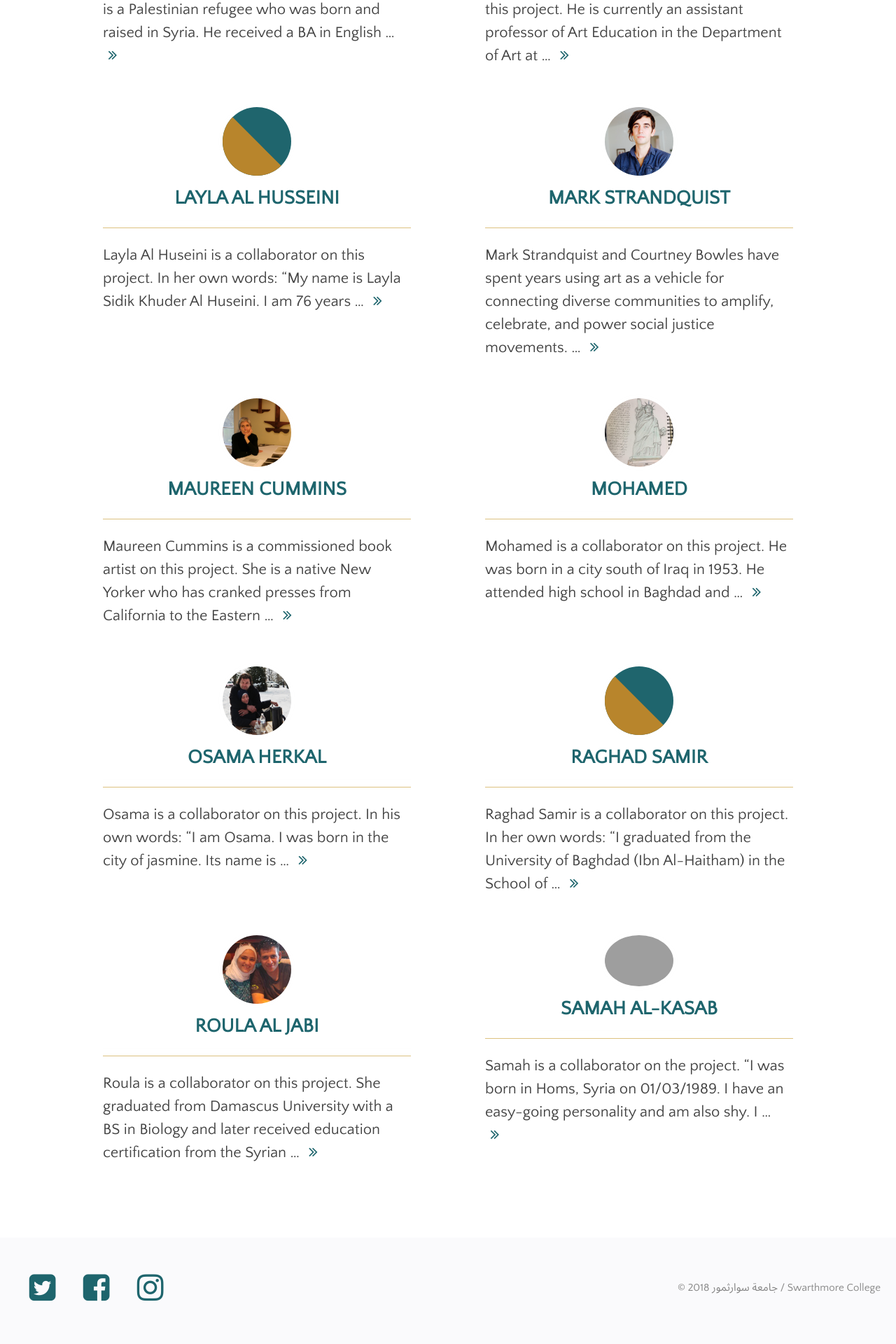
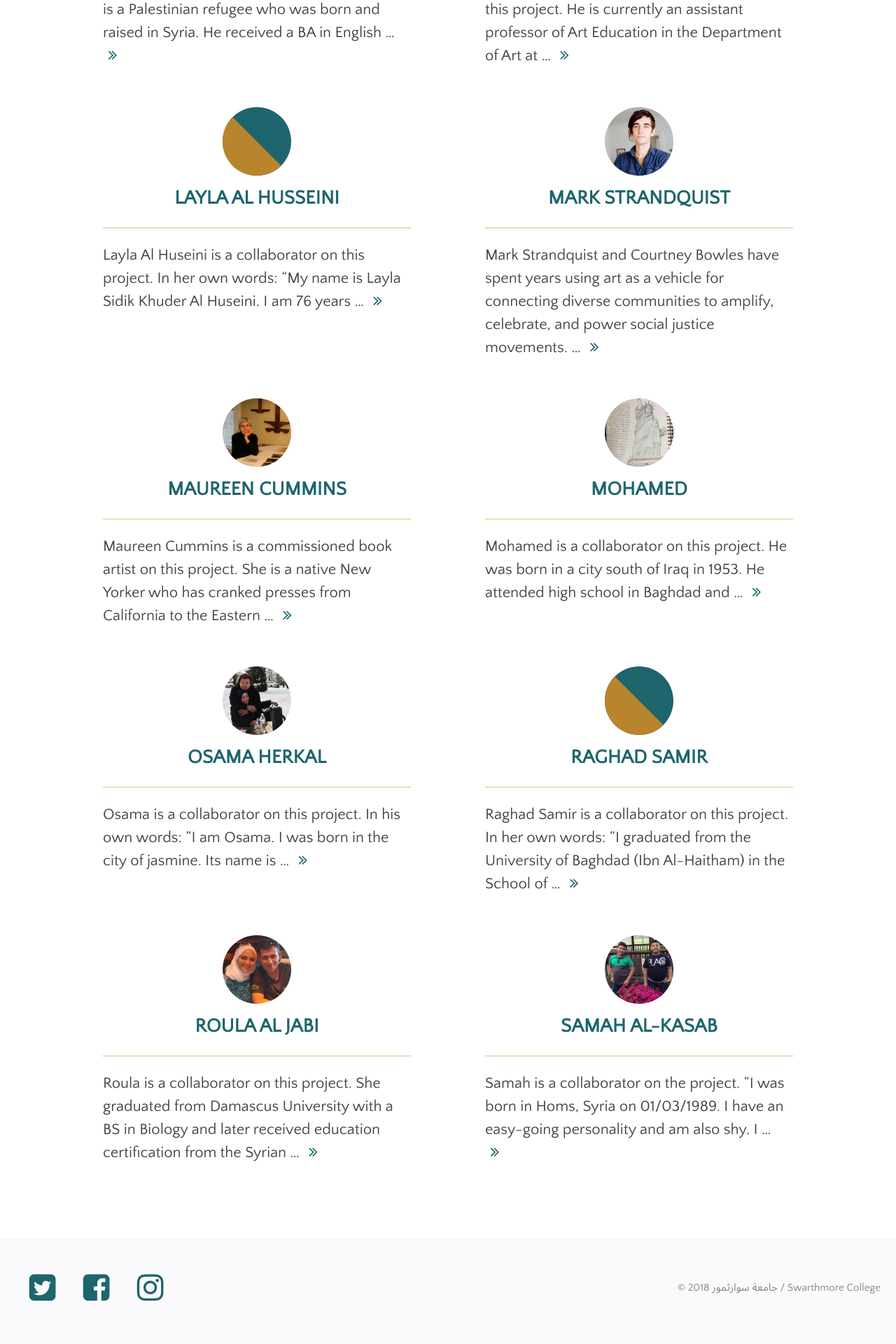
Before and after one commit to swat-ds/fps.swarthmore.edu, a Jekyll site: the page built from _pages/artists.md, in a window 1280 px wide. Shown: the part 1722-3642 px from the top of the page at 70% size. Built offline with Jekyll 4.4.1, drawn with Linux system fonts in a browser that asks for light colours.

Commit message:
updates typo in authors

```diff
--- a/_data/authors.yml
+++ b/_data/authors.yml
@@ -105,4 +105,4 @@ Samah Al Kasab:
   name: Samah Al-Kasab
   bio: >
     Samah is a collaborator on the project. "I was born in Homs, Syria on 01/03/1989. I have an easy-going personality and am also shy. I love to get to know new people. I love to learn everything I can and never like to be unable to do the things. I like to have confidence in all my life details. I got married at an early age and have two sons - they are all the beautiful things in my life. I lived in Syria and because of the war traveled to Jordan where I waited for 5 years before coming to the USA. it was a very difficult decision for me because I knew all of my life would change - the habits and traditions for me and my family. Now I am in the USA and I hope to keep learning more things. I experienced a lot of nice this from people in the USA and met many nice people. My dream is to see my kids have excel at their studies and see them become something important in life. My other dream is to go back and visit my country and speak my native language. Big thanks to Allah and thanks to anyone who gave me support and keys for any success.
-  avatar: samaha.jpg
+  avatar: samah.jpg
```
